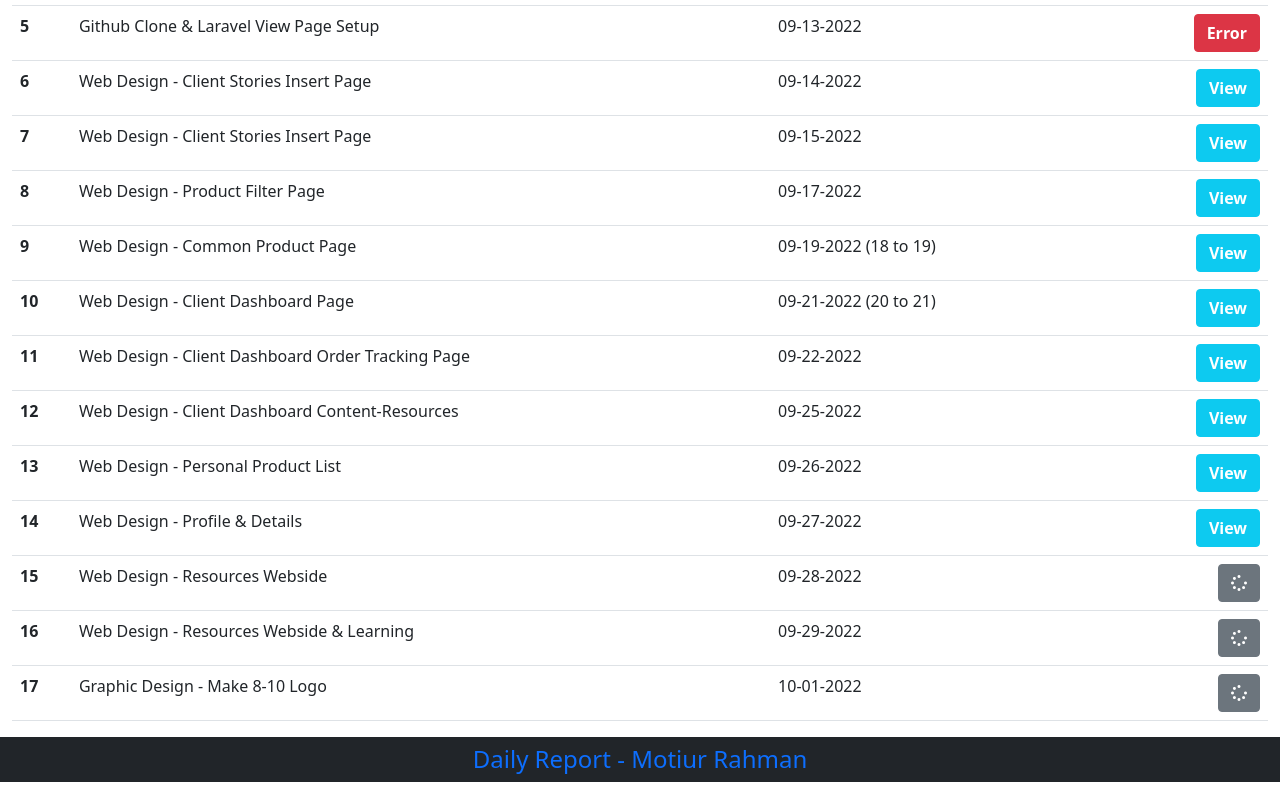
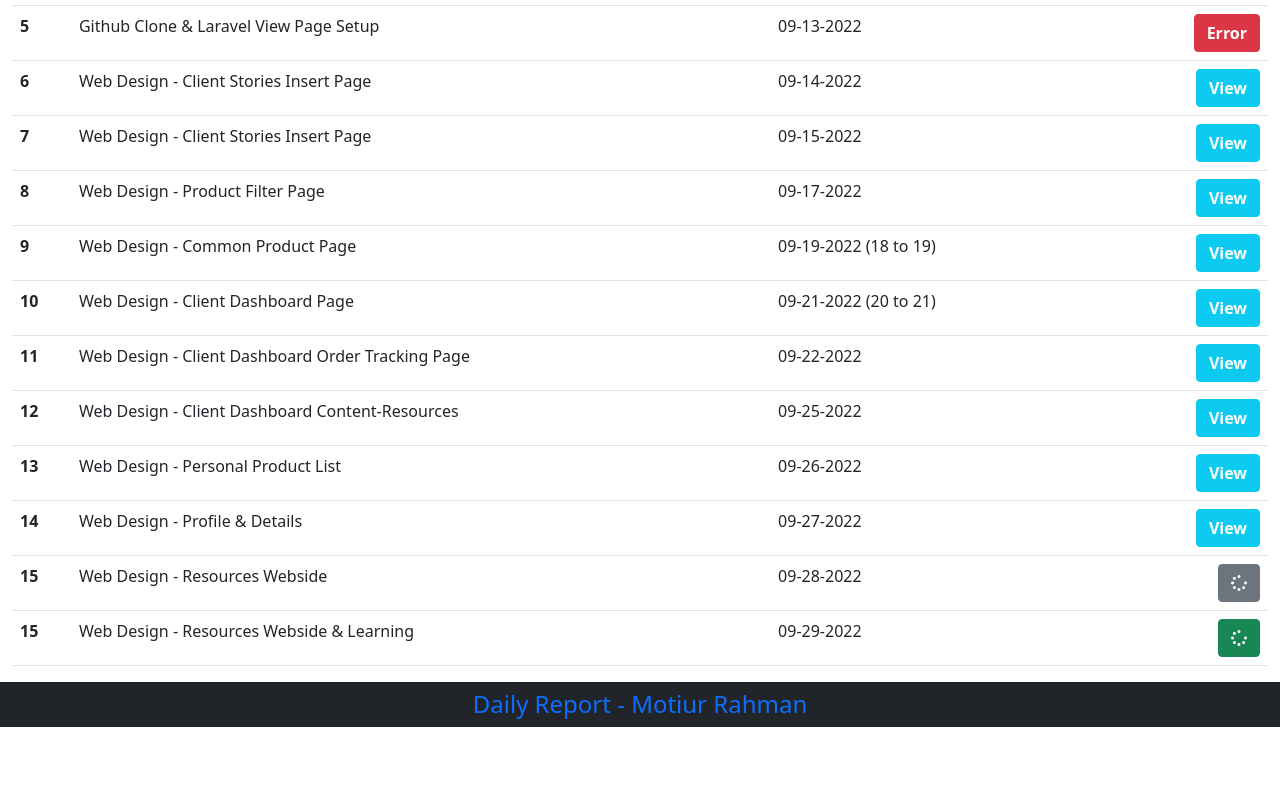
Before and after one commit to dev4ngenit/NG, a plain HTML site: page index.html in a window 1280 px wide. Shown: the part 341-1131 px from the top of the page. After the commit the page ends 1076 px from the top, so only its background shows below. Drawn offline with nearby package versions, Linux system fonts and the light colour scheme.

Commit message:
"Graphic desin tr update"

```diff
--- a/index.html
+++ b/index.html
@@ -165,16 +165,10 @@
           <td class="text-end"><a href="#" class="btn btn-secondary"><i class="fa-sharp fa-solid fa-spinner"></i></a></td>
         </tr>
         <tr>
-          <th scope="row">16</th>
+          <th scope="row">15</th>
           <td>Web Design - Resources Webside & Learning</td>
           <td>09-29-2022</td>
-          <td class="text-end"><a href="#" class="btn btn-secondary"><i class="fa-sharp fa-solid fa-spinner"></i></a></td>
-        </tr>
-        <tr>
-          <th scope="row">17</th>
-          <td>Graphic Design - Make 8-10 Logo</td>
-          <td>10-01-2022</td>
-          <td class="text-end"><a href="#" class="btn btn-secondary"><i class="fa-sharp fa-solid fa-spinner"></i></a></td>
+          <td class="text-end"><a href="#" class="btn btn-success"><i class="fa-sharp fa-solid fa-spinner"></i></a></td>
         </tr>
       </tbody>
     </table>
```
